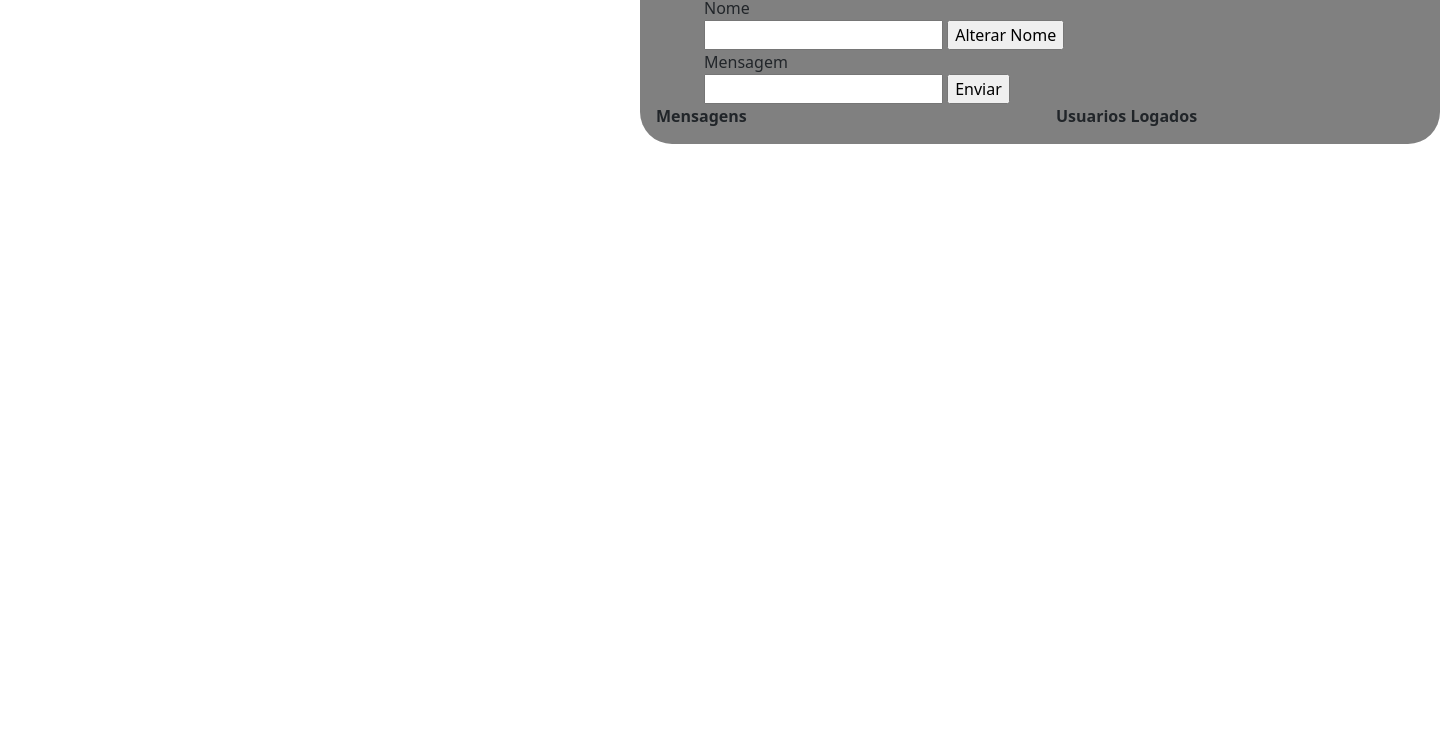
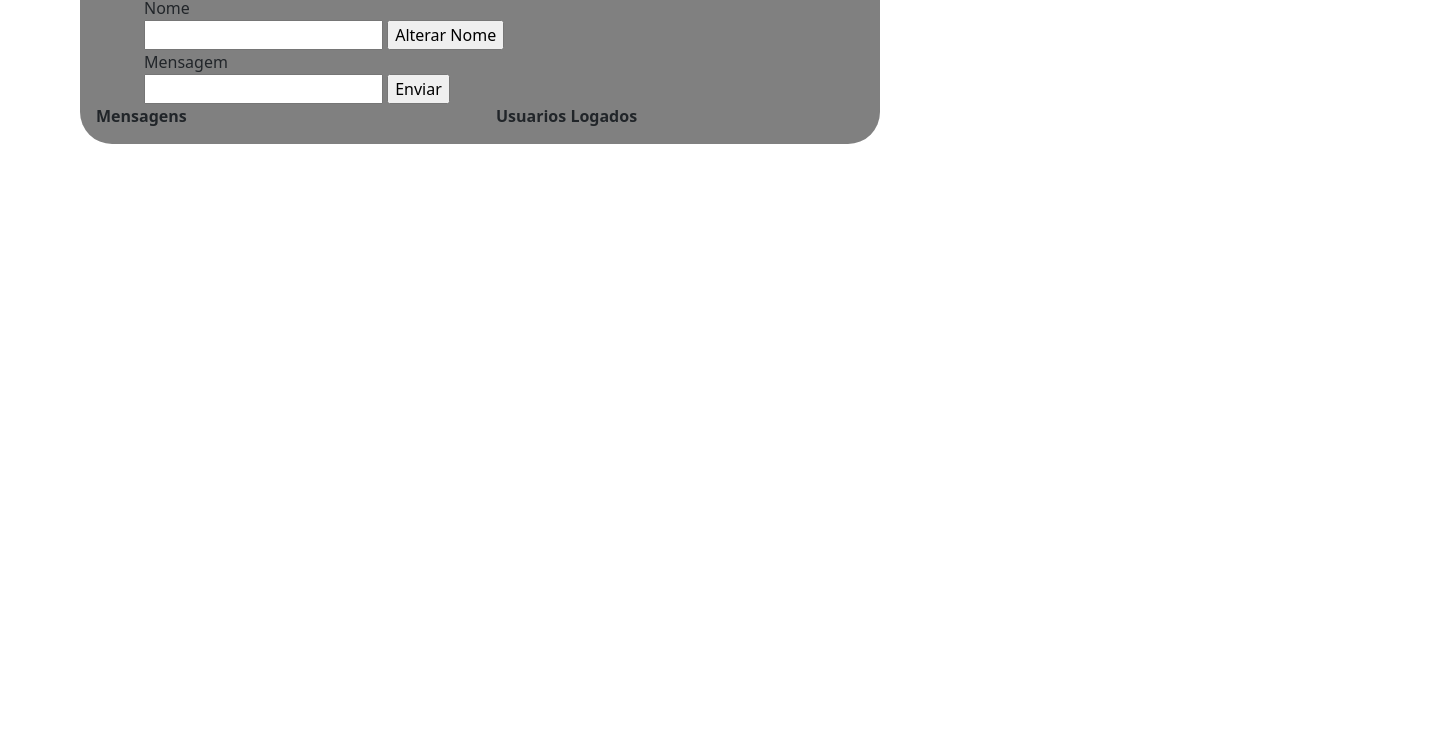
Before and after one commit to iurivilarinho/Chat_online, a website: page public/index.html in a window 1280 px wide. Shown: the part 60-800 px from the top of the page, 1456 px wide, since content can reach past the window. Drawn offline with nearby package versions, Linux system fonts and the light colour scheme; no server answers.

Commit message:
chatcerto

```diff
--- /dev/null
+++ b/app.yaml
@@ -0,0 +1 @@
+runtime: nodejs16 # or another supported version
--- a/package.json
+++ b/package.json
@@ -6,13 +6,14 @@
   "scripts": {
     "test": "echo \"Error: no test specified\" && exit 1",
     "start": "nodemon index.js",
-    "build": "nodemon index.js"
+    "build": "node index.js"
   },
   "keywords": [],
   "author": "",
   "license": "ISC",
   "dependencies": {
     "build": "^0.1.4",
+    "docker": "^1.0.0",
     "dotenv": "^16.0.2",
     "express": "^4.18.1",
     "nodemon": "^2.0.20",
--- a/public/index.html
+++ b/public/index.html
@@ -10,7 +10,7 @@
 <body>
 
     <main style="align-items: center;">
-        <div style="margin-left:40em; background-color: gray; width: 50em; border-radius: 2em; height: auto;">
+        <div style="margin-left:5em; background-color: gray; width: 50em; border-radius: 2em; height: auto;">
 
             <h1 style="margin-left: 8em ;">Chat Online</h1>
 
```
Also changed, not shown: 2 other files.
